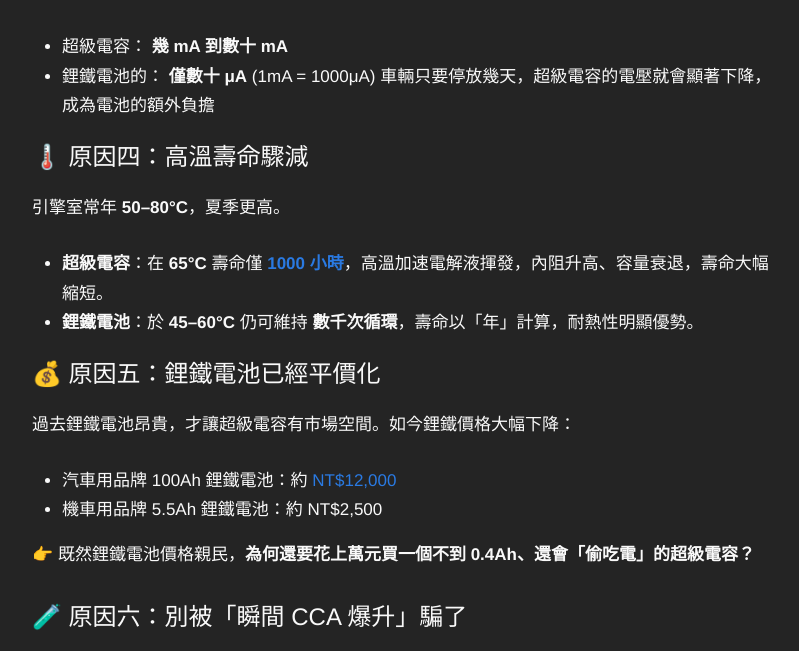
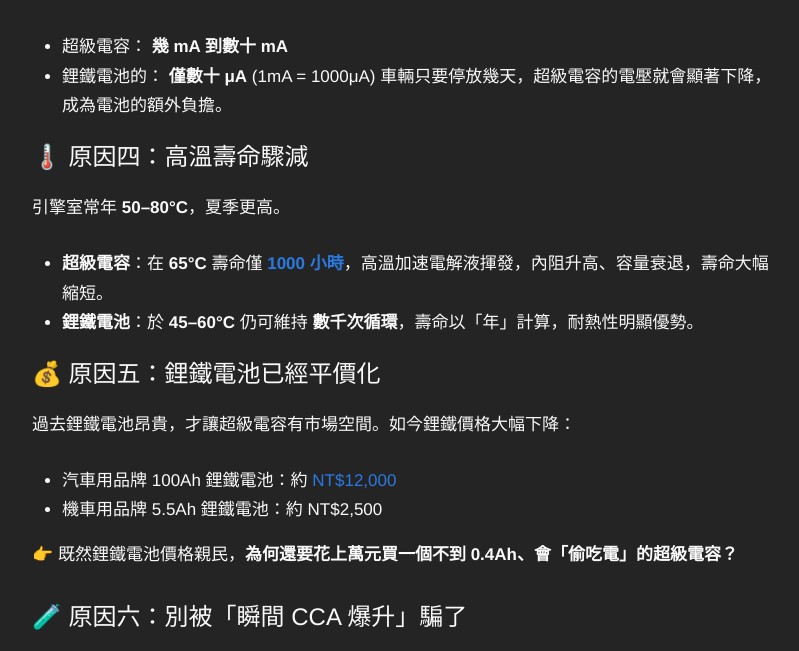
Before and after one commit to 1stbenz/1stbenz.github.io, a Jekyll site: the page built from _posts/2025-10-18-dont-use-supercap.md, in a window 1280 px wide and 1400 px high, scrolled down 1298 px. Shown: the part 193-844 px from the top of the window, without its empty margins (238-1037 px from the left). Built offline with Jekyll 4.4.1, drawn with Linux system fonts in a browser that asks for light colours; some of the changed text lies outside the part shown.

Commit message:
Update 2025-10-18-dont-use-supercap.md

```diff
--- a/_posts/2025-10-18-dont-use-supercap.md
+++ b/_posts/2025-10-18-dont-use-supercap.md
@@ -47,7 +47,7 @@ categories: Auto
 - 超級電容： **幾 mA 到數十 mA**
 - 鋰鐵電池的： **僅數十 μA**
 (1mA = 1000μA)
-車輛只要停放幾天，超級電容的電壓就會顯著下降，成為電池的額外負擔
+車輛只要停放幾天，超級電容的電壓就會顯著下降，成為電池的額外負擔。
 
 ## 🌡️ 原因四：高溫壽命驟減
 
@@ -64,7 +64,7 @@ categories: Auto
 -   汽車用品牌 100Ah 鋰鐵電池：約  [NT$12,000](https://www.facebook.com/share/1HUfunrZu2/)
 -   機車用品牌 5.5Ah 鋰鐵電池：約 NT$2,500
 
-👉 既然鋰鐵電池價格親民，**為何還要花上萬元買一個不到 0.4Ah、還會「偷吃電」的超級電容？**
+👉 既然鋰鐵電池價格親民，**為何還要花上萬元買一個不到 0.4Ah、會「偷吃電」的超級電容？**
 
 
 ## 🧪 原因六：別被「瞬間 CCA 爆升」騙了
```
Also changed, not shown: other parts of _posts/2025-10-18-dont-use-supercap.md (+2 -2 lines).
